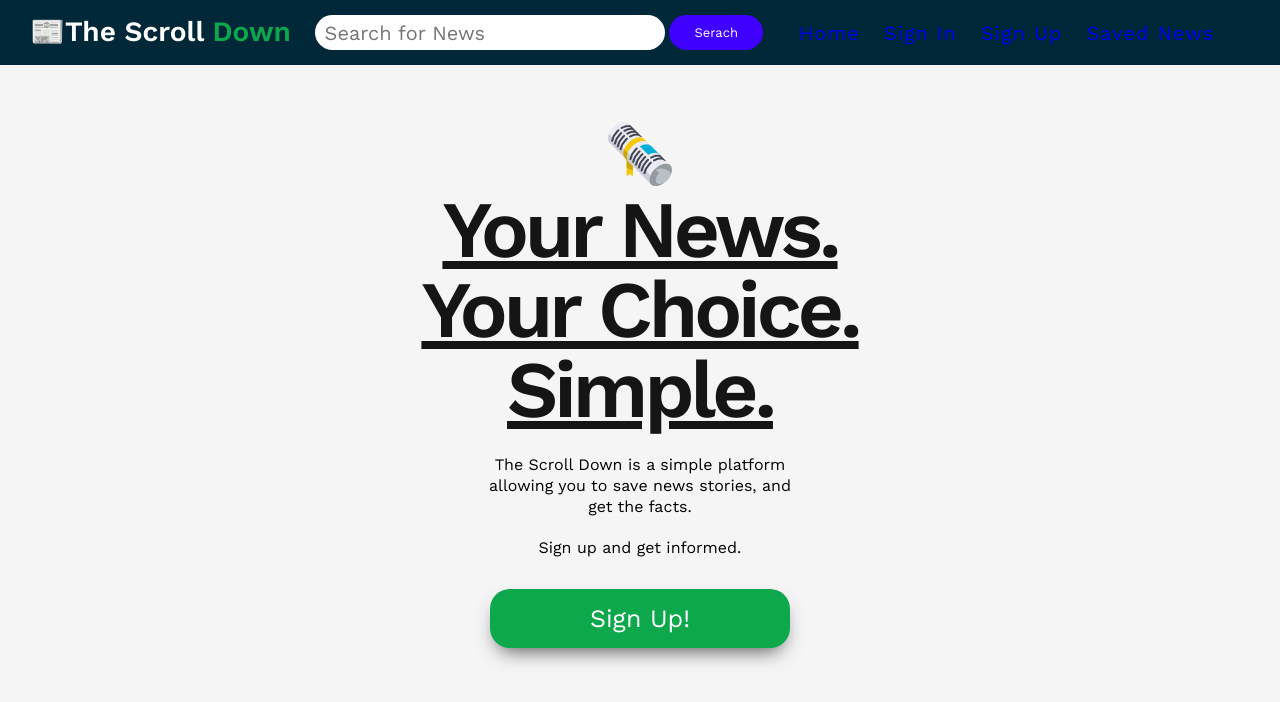
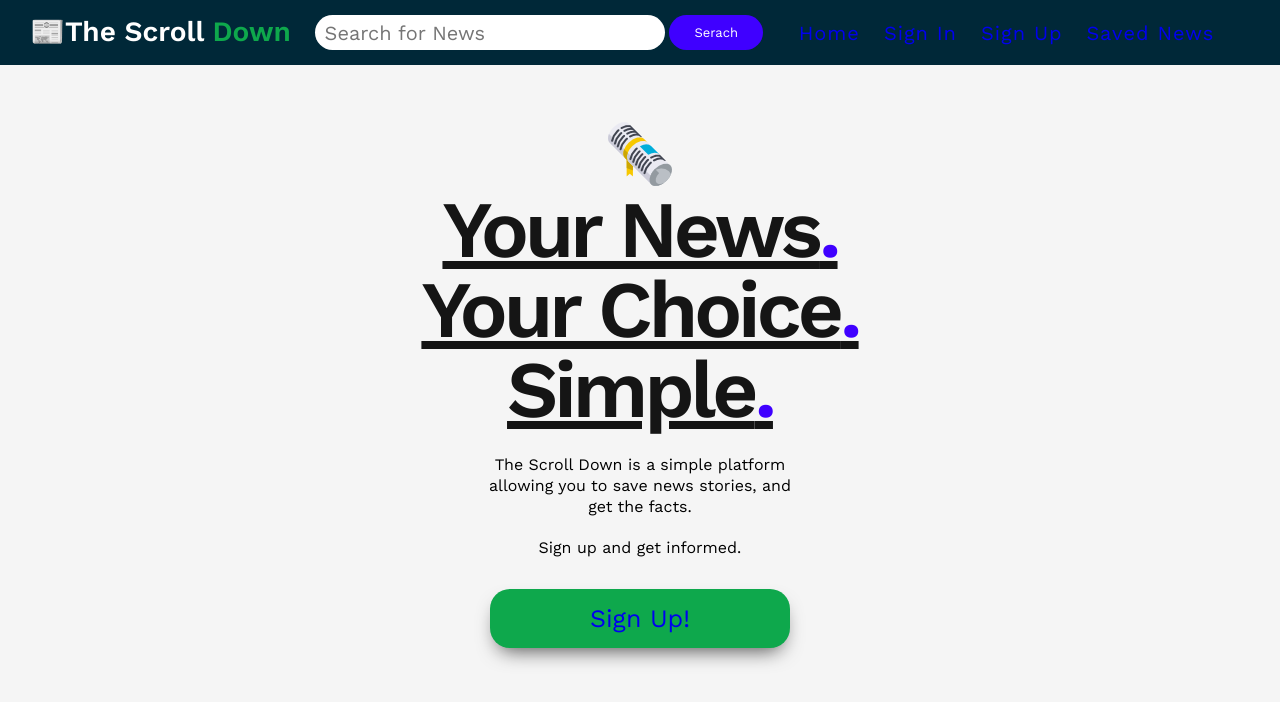
Before and after one commit to willdarkins/the_scroll_down, a React (Create React App) app: page / in a window 1280 px wide. Shown: the top 702 px of the page. Built offline with nearby package versions, Linux system fonts and the light colour scheme.

Commit message:
added period styles to each of the last sentences on the page

```diff
--- a/src/components/Navbar.js
+++ b/src/components/Navbar.js
@@ -54,6 +54,9 @@ const NavBarStyles = styled.div`
         color: white;
         cursor: pointer;
     }
+    a{
+            text-decoration: none;
+        }
     .nav ol li:hover{
         background: white;
         color: var(--nav-bar);
--- a/src/pages/Homepage.js
+++ b/src/pages/Homepage.js
@@ -1,6 +1,7 @@
 import React from 'react'
 import styled from 'styled-components'
 import newspaperIcon from '../images/newspaper_3.png'
+import { NavLink } from 'react-router-dom'
 
 const HomeStyles = styled.div`
   height: 80vh;
@@ -26,6 +27,9 @@ const HomeStyles = styled.div`
         letter-spacing: -4px;
         color: var(--font-dark);
         text-decoration: underline;
+        .period{
+            color: var(--blue);
+        }
     }
     p{
         padding: 15px 0;
@@ -81,12 +85,12 @@ function Homepage() {
                 <div className='icon'>
                     <img src={newspaperIcon} />
                 </div>
-                <h1>Your News. Your Choice. Simple.</h1>
+                <h1>Your News<span className='period'>.</span> Your Choice<span className='period'>.</span> Simple<span className='period'>.</span></h1>
                 <p>
                     The Scroll Down is a simple platform allowing you to save news stories, and get the facts.
                     <br /><br />Sign up and get informed.
                 </p>
-                <button>Sign Up!</button>
+                <button><NavLink exact to='/signup' activeClassName='active-class'>Sign Up!</NavLink></button>
             </div>
         </HomeStyles>
     )
```
